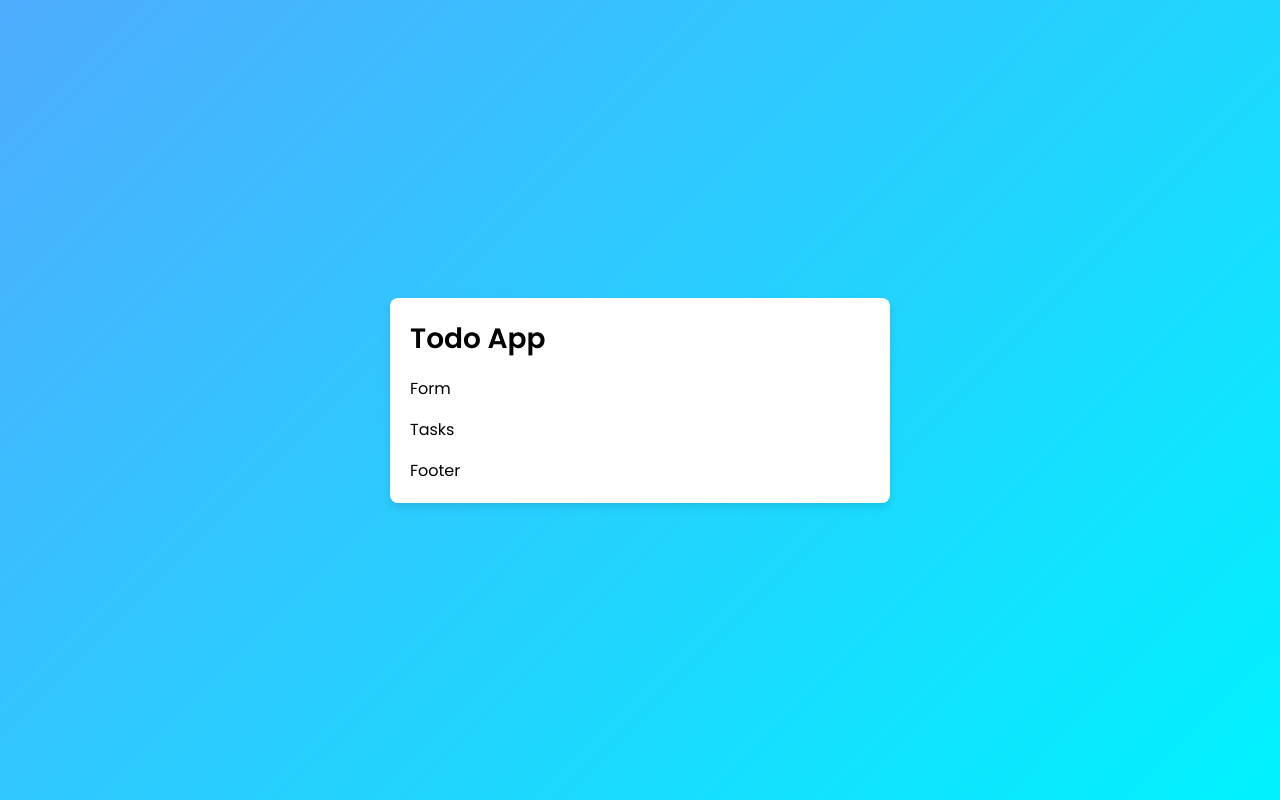
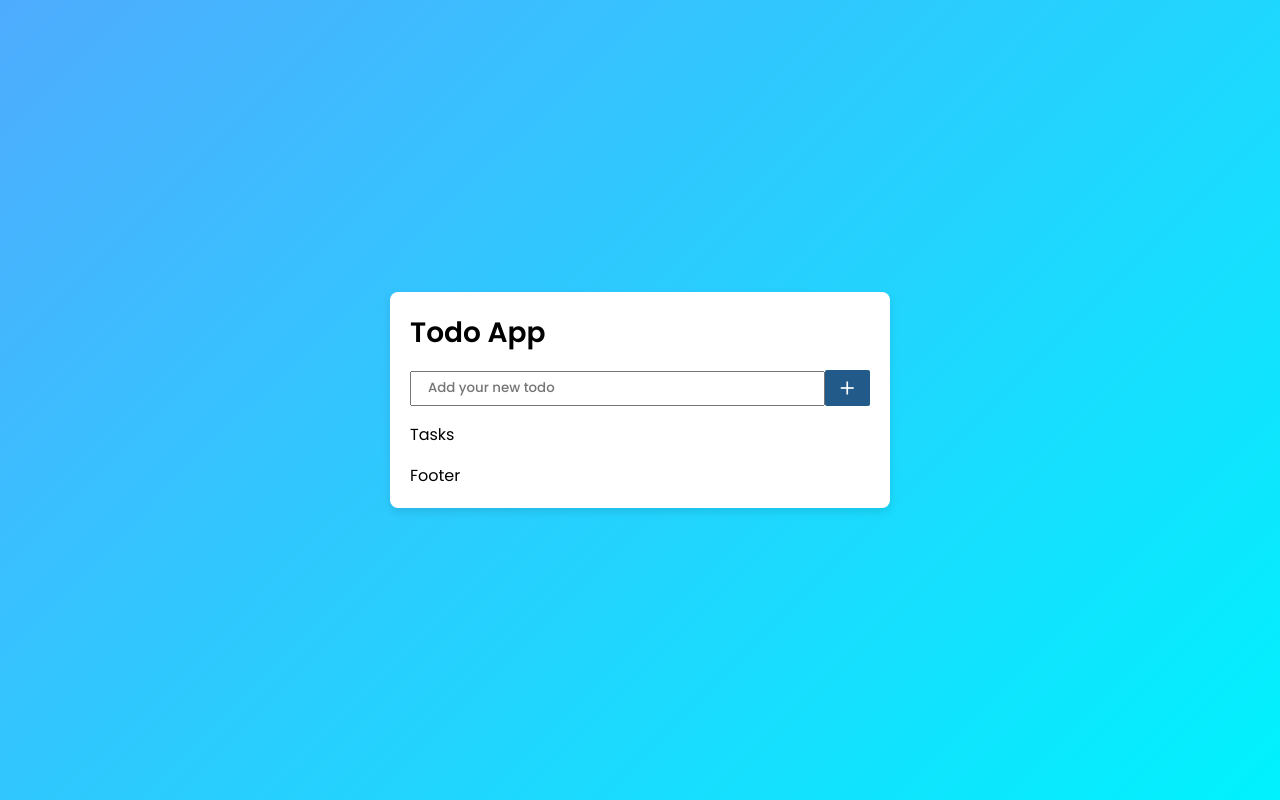
Before and after one commit to VictorMugisha/react-todo-application, a React (Vite) app: page / in a window 1280 px wide. Built offline with nearby package versions, Linux system fonts and the light colour scheme.

Commit message:
Created form and added iconscout icons

```diff
--- a/index.html
+++ b/index.html
@@ -10,6 +10,7 @@
   <link
     href="https://fonts.googleapis.com/css2?family=Poppins:ital,wght@0,100;0,200;0,300;0,400;0,500;0,600;0,700;0,800;0,900;1,100;1,200;1,300;1,400;1,500;1,600;1,700;1,800;1,900&display=swap"
     rel="stylesheet">
+    <link rel="stylesheet" href="https://unicons.iconscout.com/release/v4.0.8/css/line.css">
   <title>Todo Application</title>
 </head>
 
--- a/src/App.css
+++ b/src/App.css
@@ -31,3 +31,31 @@ body {
   font-weight: 600;
   font-size: 28px;
 }
+
+form {
+  width: 100%;
+  display: flex;
+  align-items: center;
+  justify-content: space-between;
+}
+
+form input {
+  width: 100%;
+  height: 35px;
+  outline: none;
+  padding: 0 1rem;
+  font-weight: 500;
+}
+
+form button {
+  font-size: 20px;
+  padding: .2rem;
+  border-radius: 2px;
+  border: none;
+  outline: none;
+  cursor: pointer;
+  background: #225a8a;
+  color: white;
+  font-weight: 800;
+  width: 50px;
+}
--- a/src/components/Form.jsx
+++ b/src/components/Form.jsx
@@ -2,7 +2,10 @@ import React from 'react'
 
 function Form() {
   return (
-    <div>Form</div>
+    <form>
+        <input type="text" placeholder="Add your new todo" name="todo" />
+        <button><i class="uil uil-plus"></i></button>
+    </form>
   )
 }
 
```
